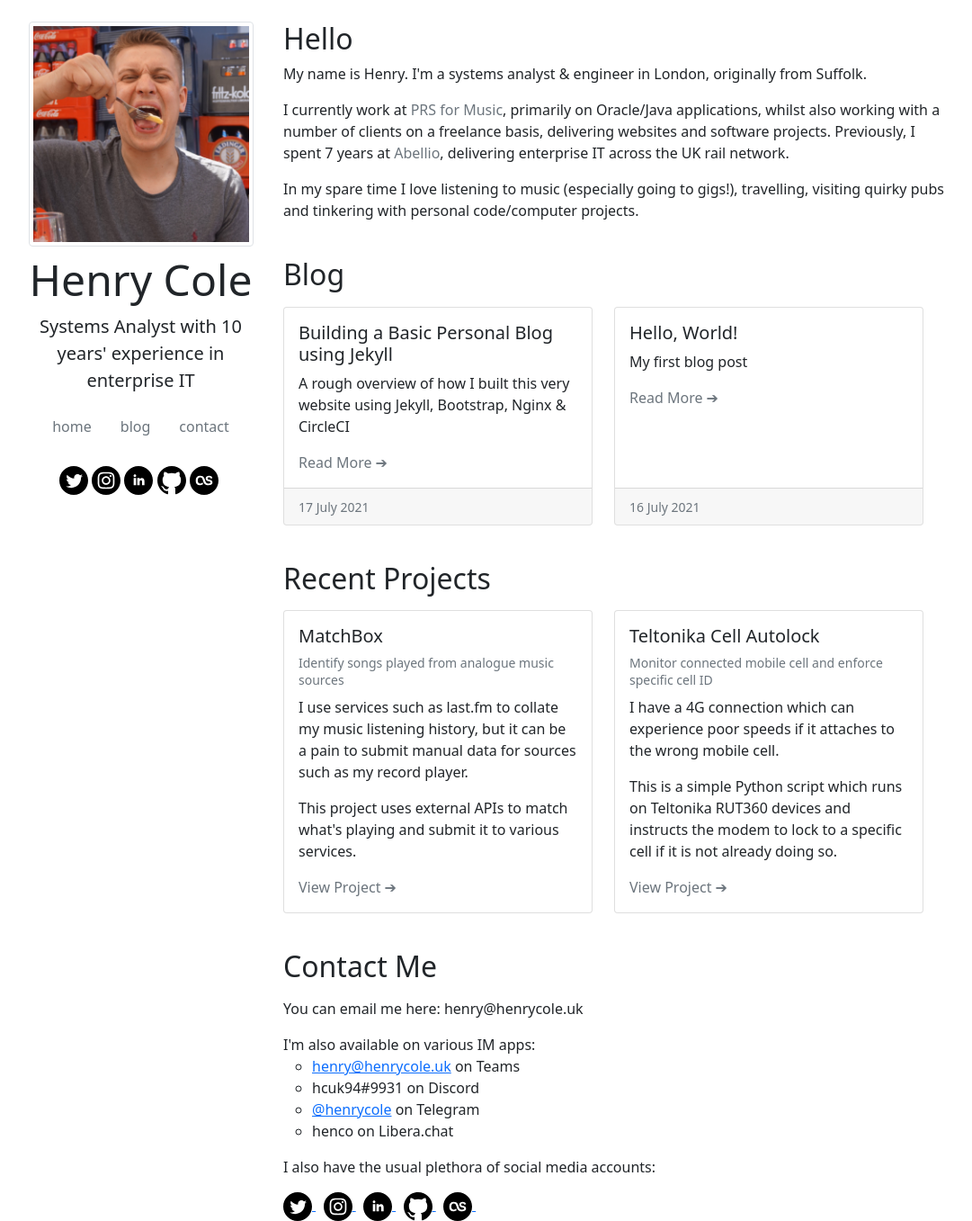
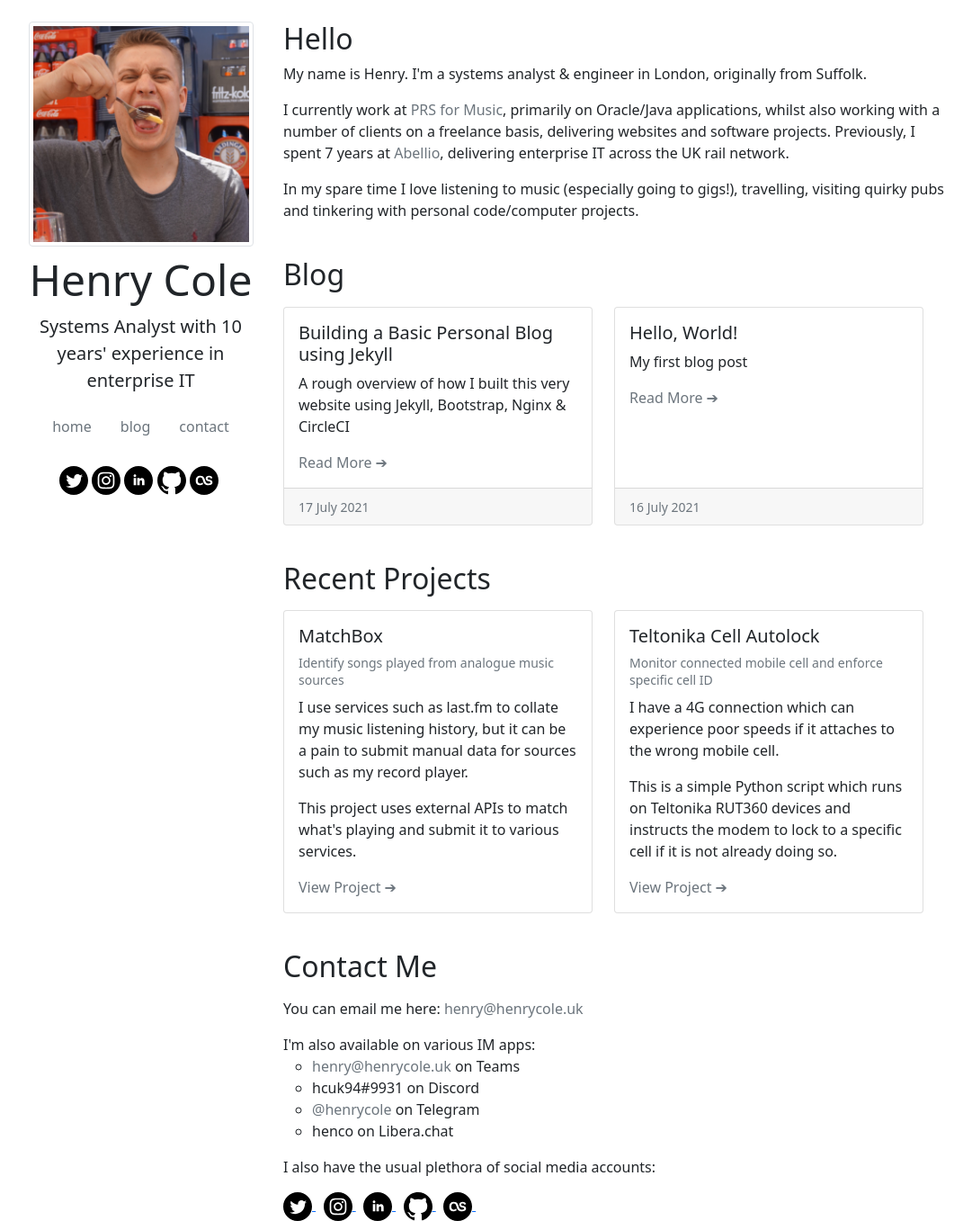
Before and after one commit to hcuk94/henry-personal-website, a Jekyll site: the page built from index.html, in a window 1280 px wide and 1357 px high. Shown: the whole window at 90% size, without its empty margins (56-1137 px from the left). Built offline with Jekyll 4.4.1, drawn with Linux system fonts in a browser that asks for light colours.

Commit message:
added class to links

```diff
--- a/index.html
+++ b/index.html
@@ -24,13 +24,13 @@ layout: default
 <!-- Contact -->
 <div class="row">
 <h2 class="mt-4 mb-3" id="contact">Contact Me</h2>
-<p>You can email me here: henry@henrycole.uk</p>
+<p>You can email me here: <a class="text-muted text-decoration-none" href="mailto:henry@henrycole.uk">henry@henrycole.uk</a></p>
 <ul class="list-unstyled">
   <li>I'm also available on various IM apps:
     <ul>
-      <li><a href="https://teams.microsoft.com/l/chat/0/0?users=henry@henrycole.uk" target="_blank">henry@henrycole.uk</a> on Teams</li>
+      <li><a class="text-muted text-decoration-none" href="https://teams.microsoft.com/l/chat/0/0?users=henry@henrycole.uk" target="_blank">henry@henrycole.uk</a> on Teams</li>
       <li>hcuk94#9931 on Discord</li>
-      <li><a href="https://t.me/henrycole" target="_blank">@henrycole</a> on Telegram</li>
+      <li><a class="text-muted text-decoration-none" href="https://t.me/henrycole" target="_blank">@henrycole</a> on Telegram</li>
       <li>henco on Libera.chat</li>
     </ul>
   </li>
```
